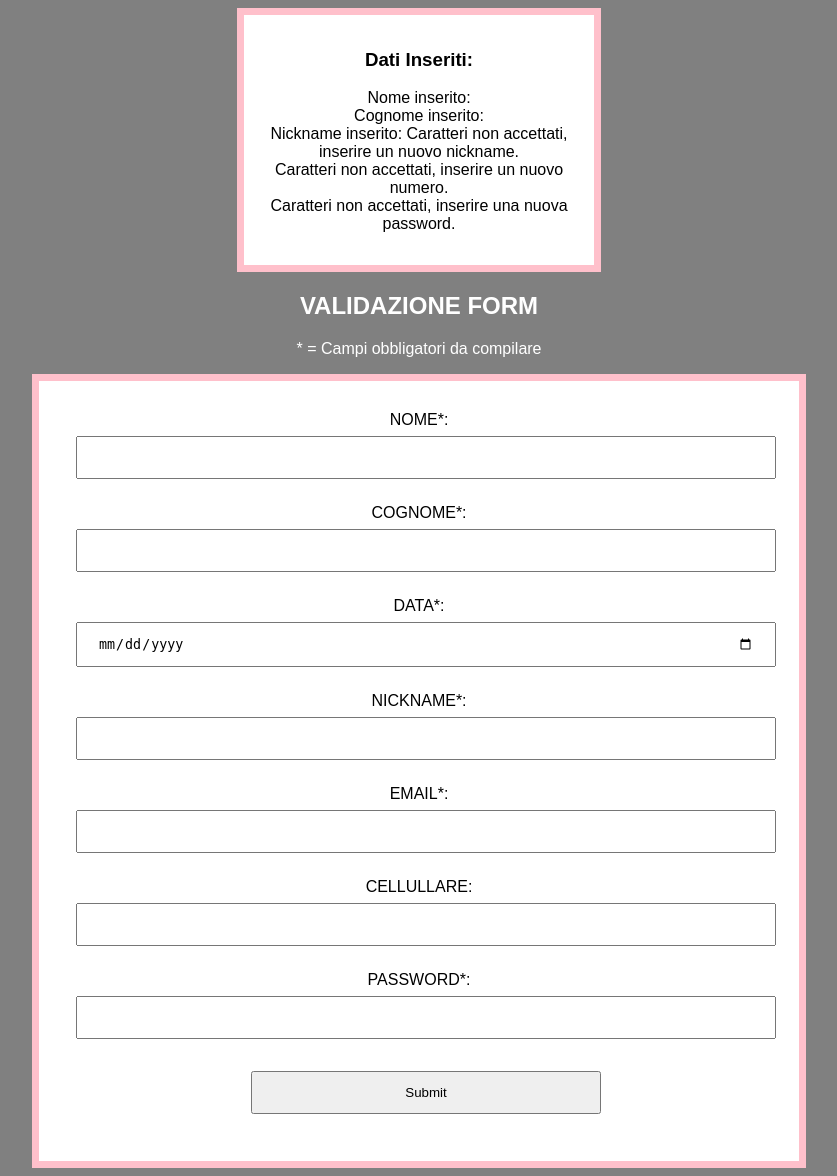
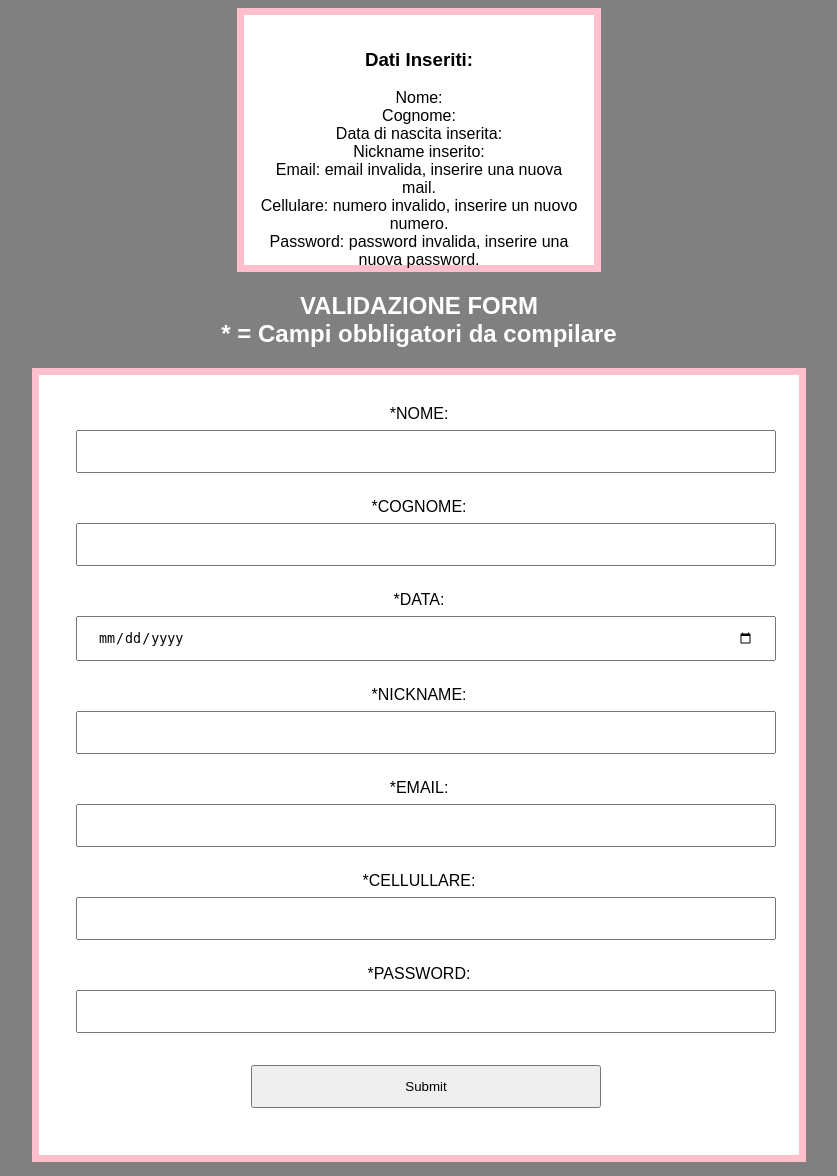
Before and after one commit to SamueleVuolo/5H_INFO, a PHP site: page /ES03/FormValidazione.php in a window 1280 px wide. Shown: the whole page, without its empty margins (221-1058 px from the left). Run offline with PHP 8.4, Linux system fonts and the light colour scheme.

Commit message:
Update FormValidazione.php

```diff
--- a/PHP/ES03/FormValidazione.php
+++ b/PHP/ES03/FormValidazione.php
@@ -27,89 +27,107 @@ if(isset($_POST["nome"])){
 }
 
 //controllo campi
+echo "Nome: ";
 if(preg_match('/^[a-zA-Z]*$/',$nome))
 	{
-		echo "Nome inserito: ";
-		echo $nome;
+		echo $nome, "<br>";
 	}
 else
 	{
-		echo $errNome = "Caratteri non accettati, inserire un nuovo nome. <br>";
+		echo $errNome = "nome invalido, inserire un nuovo nome. <br>";
 	}
 
+echo "Cognome: ";
 if(preg_match('/^[a-zA-Z]*$/',$cognome))
 	{
-		echo "<br>Cognome inserito: ";
-		echo $cognome;
+		echo $cognome, "<br>";
 	}
 else
 	{
-		echo $errCognome = "Caratteri non accettati, inserire un nuovo cognome. <br>";
+		echo $errCognome = "cognome invalido, inserire un nuovo cognome. <br>";
 	}
 
-/*if(preg_match("[0-3][0-9]-[0-1][0-9]-[0-9]{4}$",$data))
+
+/*if(preg_match("/([012]?[1-9]|[12]0|3[01])\/(0?[1-9]|1[012])\/([0-9]{4})/", $data))
 	{
-		echo "<br>Data di nascita inserita: ";
+		echo "Data di nascita inserita: ";
 		echo $data;
+		echo "<br>";
 	}
 else
 	{
-		echo $errData = "Data non accettata, inserire una nuova data. <br>";
+		echo $errData = "<Data non accettata, inserire una nuova data. <br>";
 	}*/
 
+echo "Data di nascita inserita: ";
+echo $data;
+echo "<br>";
+
+echo "Nickname inserito: ";
 if(preg_match('/^[a-zA-Z0-9_]*$/',$nickname))
 	{
-		echo "<br>Nickname inserito: ";
-		echo $nickname;
+		echo $nickname, "<br>";
 	}
 else
 	{
-		echo $errNickname = "Caratteri non accettati, inserire un nuovo nickname. <br>";
+		echo $errNickname = "nickname invalido, inserire un nuovo nickname. <br>";
 	}
 
-if(preg_match('/^[a-z0-9_.-]*@[a-z0-9.-]+\.[a-z]{2,4}$/',$email))
+
+/*if(preg_match('/^[a-z0-9_.-]*@[a-z0-9.-]+\.[a-z]{2,4}$/',$email))
 	{
-		echo "<br>Email inserita: ";
+		echo "Email inserita: ";
 		echo $email;
+		echo "<br>";
 	}
 else
 	{
-		echo $errEmail ="Caratteri non accettati, inserire un nuovo nickname. <br>";
+		echo $errEmail ="Caratteri non accettati, inserire una nuova mail. <br>";
+	}*/
+
+echo "Email: ";
+if (preg_match("/^[^@]+@[^@]+\.[a-z]{2,6}$/i", $email))
+    {
+		echo $email, "<br>";
+    }
+else
+	{
+		echo $errEmail ="email invalida, inserire una nuova mail. <br>";
 	}
 
-if(preg_match('/^[0-9]/',$cellulare))
+echo "Cellulare: ";
+if(preg_match("/^(([+]|00)39)?((3[1-6][0-9]))(\d{7})$/", $cellulare))
 	{
-		echo "<br>Numero di cellulare inserito: ";
-		echo $cellulare;
+		echo $cellulare, "<br>";
 	}
 else
 	{
-		echo $errCellulare = "Caratteri non accettati, inserire un nuovo numero. <br>";
+		echo $errCellulare = "numero invalido, inserire un nuovo numero. <br>";
 	}
 
+echo "Password: ";
 if(preg_match('/^[a-zA-Z_0-9]/',$password))
 	{
-		echo "<br>Password inserita: ";
-		echo $password;
+		echo $password, "<br>";
 	}
 else
 	{
-		echo $errPassword = "Caratteri non accettati, inserire una nuova password. <br>";
+		echo $errPassword = "password invalida, inserire una nuova password. <br>";
 	}
 ?>
+
 </div>
-	<h2>VALIDAZIONE FORM</h2>
-	<p>* = Campi obbligatori da compilare</p>
+	<h2>VALIDAZIONE FORM<br>* = Campi obbligatori da compilare</h2>
 	<div class="sezione-login">
 	<form name="frmLogin" action="FormValidazione.php" method="POST">
-		NOME*: <input type="text" name="nome"><br><br>
-		COGNOME*: <input type="text" name="cognome"><br><br>
-		DATA*: <input type="date" name="data"><br><br>
-		NICKNAME*: <input type="text" name="nickname"><br><br>
-		EMAIL*: <input type="text" name="email"><br><br>
-		CELLULLARE: <input type="text" name="cellulare"><br><br>
-		PASSWORD*: <input type="password" name="password"><br><br>
-		<div class="tasto-submit"><input type="submit" value="Submit"></div>
+		*NOME: <input type="text" name="nome"><br><br>
+		*COGNOME: <input type="text" name="cognome"><br><br>
+		*DATA: <input type="date" name="data"><br><br>
+		*NICKNAME: <input type="text" name="nickname"><br><br>
+		*EMAIL: <input type="text" name="email"><br><br>
+		*CELLULLARE: <input type="text" name="cellulare"><br><br>
+		*PASSWORD: <input type="password" name="password"><br><br>
+		<div class="tasto-submit"><input type="submit" value="Submit" name="Invio"></div>
 	</form>
 	</div>
 </body>
```
